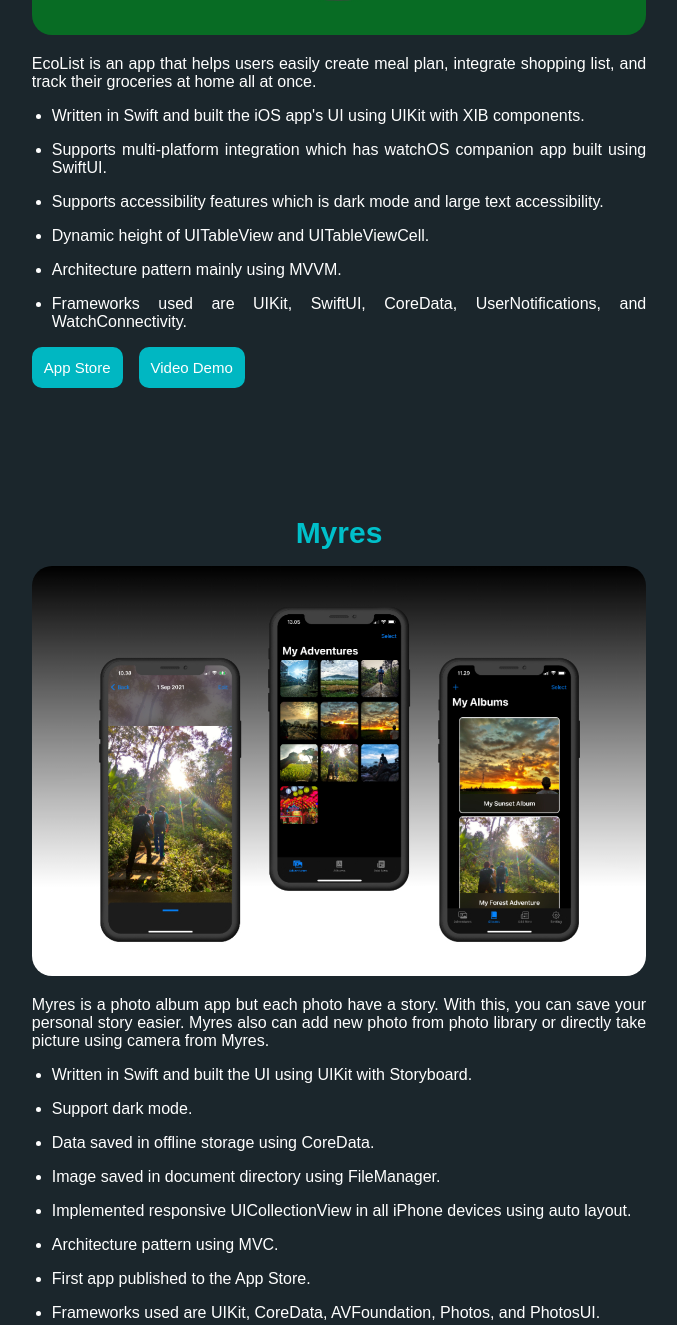
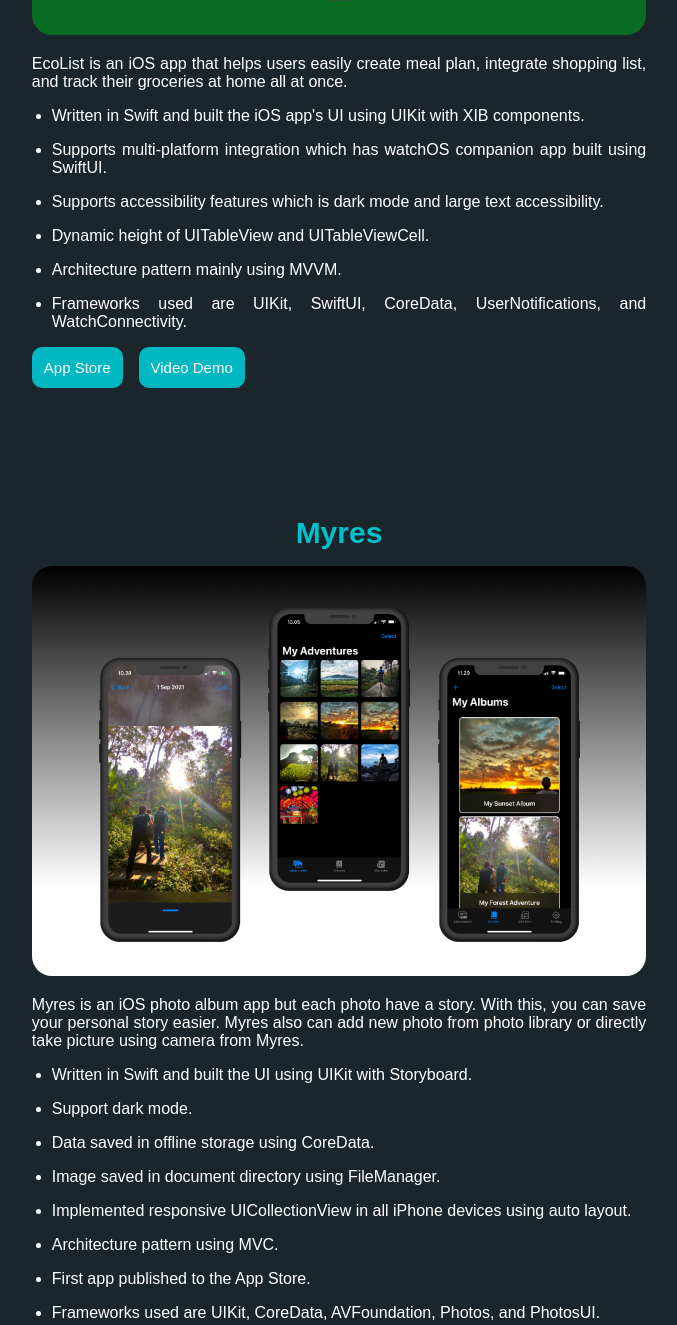
Before and after one commit to lgenesius/portfolio, a plain HTML site: page index.html in a window 1280 px wide. Shown: the part 2795-4120 px from the top of the page, without its empty margins (301-978 px from the left). Drawn offline with Linux system fonts and the light colour scheme; a web font is replaced by a local one.

Commit message:
add ios description

```diff
--- a/index.html
+++ b/index.html
@@ -92,7 +92,7 @@
                     <div class="portfolio-content">
                         <h4>EcoList</h4>
                         <img src="img/ecolist.jpeg" alt="EcoList App's Image">
-                        <p>EcoList is an app that helps users easily create meal plan, integrate shopping list, and track their groceries at home all at once. </p>
+                        <p>EcoList is an iOS app that helps users easily create meal plan, integrate shopping list, and track their groceries at home all at once. </p>
                         <ul>
                             <li><p>Written in Swift and built the iOS app's UI using UIKit with XIB components.</p></li>
                             <li><p>Supports multi-platform integration which has watchOS companion app built using SwiftUI.</p></li>
@@ -109,7 +109,7 @@
                     <div class="portfolio-content notfirst">
                         <h4>Myres</h4>
                         <img src="img/myres.jpeg" alt="Myres App's Image">
-                        <p>Myres is a photo album app but each photo have a story. With this, you can save your personal story easier. Myres also can add new photo from photo library or directly take picture using camera from Myres.</p>
+                        <p>Myres is an iOS photo album app but each photo have a story. With this, you can save your personal story easier. Myres also can add new photo from photo library or directly take picture using camera from Myres.</p>
                         <ul>
                             <li><p>Written in Swift and built the UI using UIKit with Storyboard.</p></li>
                             <li><p>Support dark mode.</p></li>
@@ -128,7 +128,7 @@
                     <div class="portfolio-content notfirst">
                         <h4>Pick-A-Pic!</h4>
                         <img src="img/pickapic.jpeg" alt="Pick-A-Pic! App's Image">
-                        <p>Pick-A-Pick! is an app to help online shop owner take better photos by providing guidance to understand better lighting and angle as well as better way to organize those photos.</p>
+                        <p>Pick-A-Pick! is an iOS app to help online shop owner take better photos by providing guidance to understand better lighting and angle as well as better way to organize those photos.</p>
                         <ul>
                             <li><p>Written in Swift and built the UI using UIKit with Storyboard.</p></li>
                             <li><p>Support dark mode.</p></li>
```
